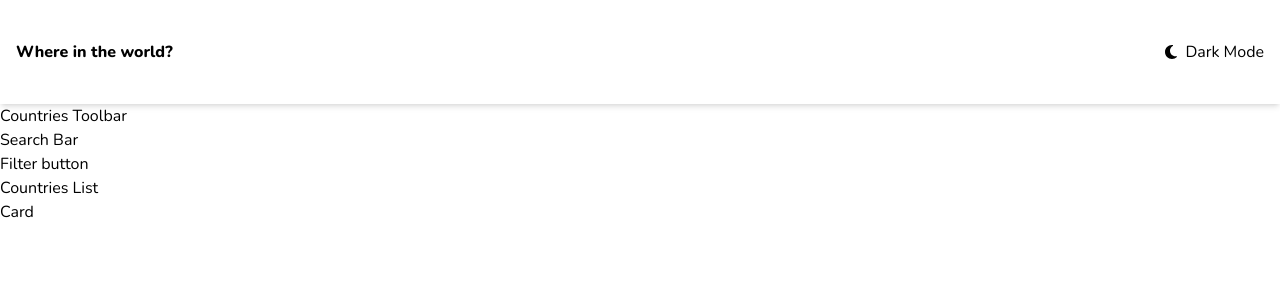
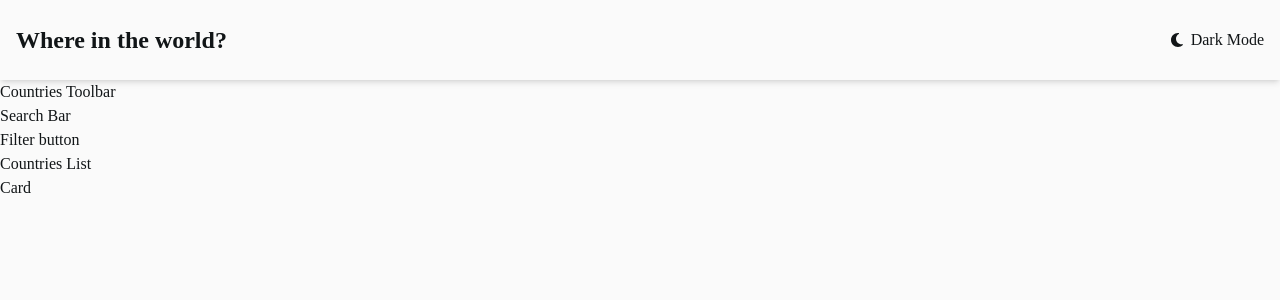
Before and after one commit to IEdiong/countries-app, a Next.js app: page / in a window 1280 px wide. Shown: the top 300 px of the page. Built offline with nearby package versions, Linux system fonts and the light colour scheme.

Commit message:
add theme switcher

```diff
--- a/package.json
+++ b/package.json
@@ -22,6 +22,7 @@
     "eslint": "8.40.0",
     "eslint-config-next": "13.4.1",
     "next": "13.4.1",
+    "next-themes": "^0.2.1",
     "postcss": "8.4.23",
     "react": "18.2.0",
     "react-dom": "18.2.0",
--- a/src/app/components/header.tsx
+++ b/src/app/components/header.tsx
@@ -1,24 +1,15 @@
-import { MoonIcon } from './ui/icon';
+'use client';
+import ThemeToggler from './ui/themeToggler';
 
 const Header = () => {
   return (
     <header className="w-full">
-      <div className="shadow-md w-full px-4 bg-white">
-        <div className="container mx-auto flex items-center justify-between py-10 ">
-          <h1 className="font-extrabold dark:text-white">
+      <div className="shadow-md w-full px-4">
+        <div className="container mx-auto flex items-center justify-between py-6 ">
+          <h1 className="font-extrabold text-2xl dark:text-white">
             Where in the world?
           </h1>
-          {
-            <button className="capitalize flex gap-2 items-center">
-              <MoonIcon />
-              <span>dark mode</span>
-            </button>
-          }
-          {false && (
-            <button className="capitalize">
-              <i className="fa-solid fa-sun"></i>light mode
-            </button>
-          )}
+          <ThemeToggler />
         </div>
       </div>
     </header>
--- /dev/null
+++ b/src/app/components/themeProvider.tsx
@@ -0,0 +1,8 @@
+'use client';
+
+import { ThemeProvider as NextThemesProvider } from 'next-themes';
+import { ThemeProviderProps } from 'next-themes/dist/types';
+
+export function ThemeProvider({ children, ...props }: ThemeProviderProps) {
+  return <NextThemesProvider {...props}>{children}</NextThemesProvider>;
+}
--- a/src/app/components/ui/icon.tsx
+++ b/src/app/components/ui/icon.tsx
@@ -1,6 +1,14 @@
 import { FontAwesomeIcon } from '@fortawesome/react-fontawesome';
-import { faMoon } from '@fortawesome/free-solid-svg-icons';
+import { faMoon, faSun } from '@fortawesome/free-solid-svg-icons';
 
-export const MoonIcon = function () {
-  return <FontAwesomeIcon icon={faMoon} />;
+interface ThemeIcon {
+  mode: 'light' | 'dark';
+}
+
+export const MoonIcon = function ({ mode, ...props }: ThemeIcon) {
+  if (mode === 'light') {
+    return <FontAwesomeIcon icon={faSun} {...props} />;
+  } else {
+    return <FontAwesomeIcon icon={faMoon} {...props} />;
+  }
 };
--- /dev/null
+++ b/src/app/components/ui/themeToggler.tsx
@@ -0,0 +1,40 @@
+import { FC, useEffect, useState } from 'react';
+import { MoonIcon } from './icon';
+import { useTheme } from 'next-themes';
+
+const ThemeToggler: FC = () => {
+  const [mount, setMount] = useState(false);
+  const { theme, systemTheme, setTheme } = useTheme();
+
+  useEffect(() => {
+    setMount(true);
+  }, []);
+
+  const currentTheme = theme === 'system' ? systemTheme : theme;
+
+  if (!mount) return null;
+
+  if (currentTheme === 'light') {
+    return (
+      <button
+        className="capitalize flex gap-2 items-center"
+        onClick={() => setTheme('dark')}
+      >
+        <MoonIcon mode="dark" />
+        <span>dark mode</span>
+      </button>
+    );
+  } else {
+    return (
+      <button
+        className="capitalize flex gap-2 items-center"
+        onClick={() => setTheme('light')}
+      >
+        <MoonIcon mode="light" />
+        <span>light mode</span>
+      </button>
+    );
+  }
+};
+
+export default ThemeToggler;
--- a/src/app/layout.tsx
+++ b/src/app/layout.tsx
@@ -1,13 +1,14 @@
 import './globals.css';
-import { Nunito } from 'next/font/google';
+import { Inter } from 'next/font/google';
 import Header from '@/components/header';
 import Script from 'next/script';
 import { config } from '@fortawesome/fontawesome-svg-core';
 import '@fortawesome/fontawesome-svg-core/styles.css';
 config.autoAddCss = false;
+import { ThemeProvider } from './components/themeProvider';
 
 // const inter = Inter({ subsets: ['latin'] });
-const nunito = Nunito({ subsets: ['latin'], variable: '--font-nunito' });
+const nunito = Inter({ subsets: ['latin'], variable: '--font-nunito' });
 
 export const metadata = {
   title: 'Where in the world? | Home',
@@ -21,9 +22,13 @@ export default function RootLayout({
 }) {
   return (
     <html lang="en">
-      <body className={`${nunito.variable} font-sans`}>
-        <Header />
-        {children}
+      <body
+        className={`${nunito.variable} text-v-dark-blue bg-v-light-gray dark:bg-v-dark-blue-bg dark:text-white`}
+      >
+        <ThemeProvider attribute="class">
+          <Header />
+          {children}
+        </ThemeProvider>
       </body>
       <Script src="https://kit.fontawesome.com/ac47983efe.js" />
     </html>
--- a/tailwind.config.js
+++ b/tailwind.config.js
@@ -8,6 +8,19 @@ module.exports = {
   ],
   theme: {
     extend: {
+      colors: {
+        // light mode colors
+        'v-dark-blue': 'hsl(200, 15%, 8%)', // text
+        'dark-gray': 'hsl(0, 0%, 52%)', // input
+        'v-light-gray': 'hsl(0, 0%, 98%)', // background
+
+        // dark mode colors
+        'dark-blue': 'hsl(209, 23%, 22%)', // elements
+        'v-dark-blue-bg': 'hsl(207, 26%, 17%)', // background
+
+        // dark Mode Text & Light Mode Elements
+        white: 'hsl(0, 0%, 100%)',
+      },
       fontFamily: {
         sans: ['var(--font-nunito)'],
       },
```
Also changed, not shown: 1 other file (tests, documents, lock files or other folders).
